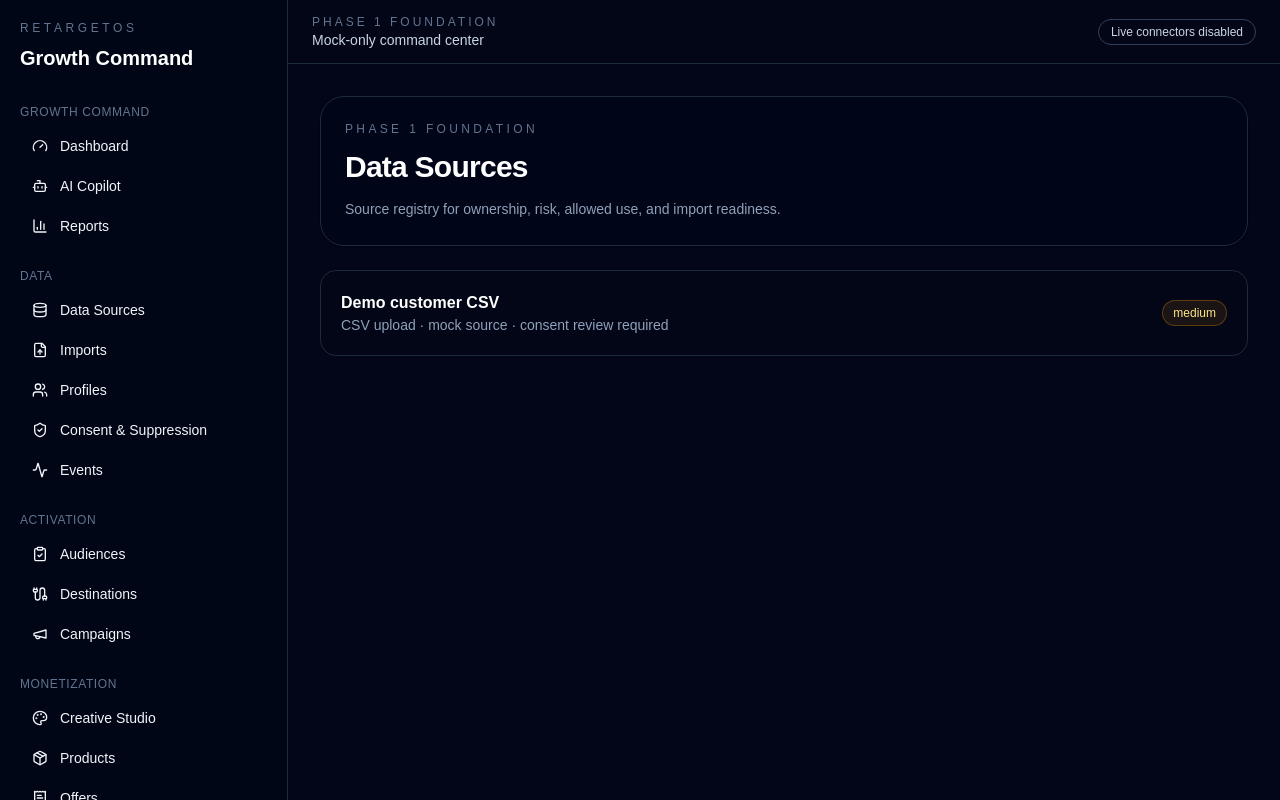
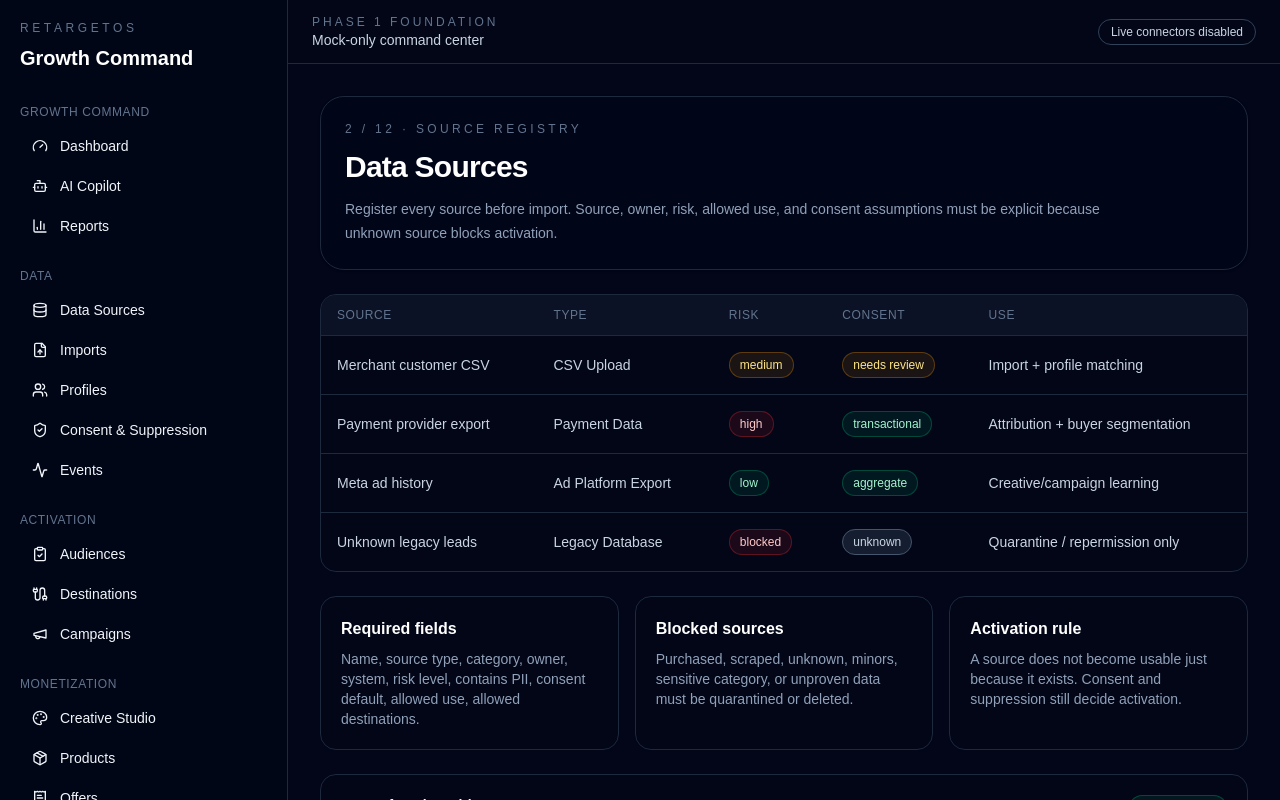
Before and after one commit to besfeng23/RetargetOS, a Next.js app: page /data-sources in a window 1280 px wide. Shown: the top 800 px of the page. Built offline with nearby package versions, Linux system fonts and the light colour scheme.

Commit message:
Build data sources MVP page

```diff
--- a/src/app/data-sources/page.tsx
+++ b/src/app/data-sources/page.tsx
@@ -1,20 +1,35 @@
+import { ApiEndpointPanel } from "@/components/api-endpoint-panel";
 import { AppShell } from "@/components/app-shell";
 import { ModulePage } from "@/components/module-page";
-import { RiskBadge } from "@/components/risk-badge";
+import { OpsTable } from "@/components/ops-table";
+import { dataSourceRows, endpointActions } from "@/lib/mock-data";
 
 export default function DataSourcesPage() {
   return (
     <AppShell>
-      <ModulePage title="Data Sources" description="Source registry for ownership, risk, allowed use, and import readiness.">
-        <div className="rounded-2xl border border-slate-800 bg-slate-950/70 p-5">
-          <div className="flex items-center justify-between gap-4">
-            <div>
-              <p className="font-semibold text-white">Demo customer CSV</p>
-              <p className="text-sm text-slate-400">CSV upload · mock source · consent review required</p>
-            </div>
-            <RiskBadge value="medium" />
+      <ModulePage
+        title="Data Sources"
+        eyebrow="2 / 12 · Source registry"
+        description="Register every source before import. Source, owner, risk, allowed use, and consent assumptions must be explicit because unknown source blocks activation."
+      >
+        <OpsTable rows={dataSourceRows} />
+
+        <div className="grid gap-4 md:grid-cols-3">
+          <div className="rounded-2xl border border-slate-800 bg-slate-950/70 p-5">
+            <p className="font-semibold text-white">Required fields</p>
+            <p className="mt-2 text-sm text-slate-400">Name, source type, category, owner, system, risk level, contains PII, consent default, allowed use, allowed destinations.</p>
+          </div>
+          <div className="rounded-2xl border border-slate-800 bg-slate-950/70 p-5">
+            <p className="font-semibold text-white">Blocked sources</p>
+            <p className="mt-2 text-sm text-slate-400">Purchased, scraped, unknown, minors, sensitive category, or unproven data must be quarantined or deleted.</p>
+          </div>
+          <div className="rounded-2xl border border-slate-800 bg-slate-950/70 p-5">
+            <p className="font-semibold text-white">Activation rule</p>
+            <p className="mt-2 text-sm text-slate-400">A source does not become usable just because it exists. Consent and suppression still decide activation.</p>
           </div>
         </div>
+
+        <ApiEndpointPanel actions={endpointActions.dataSources} />
       </ModulePage>
     </AppShell>
   );
```
